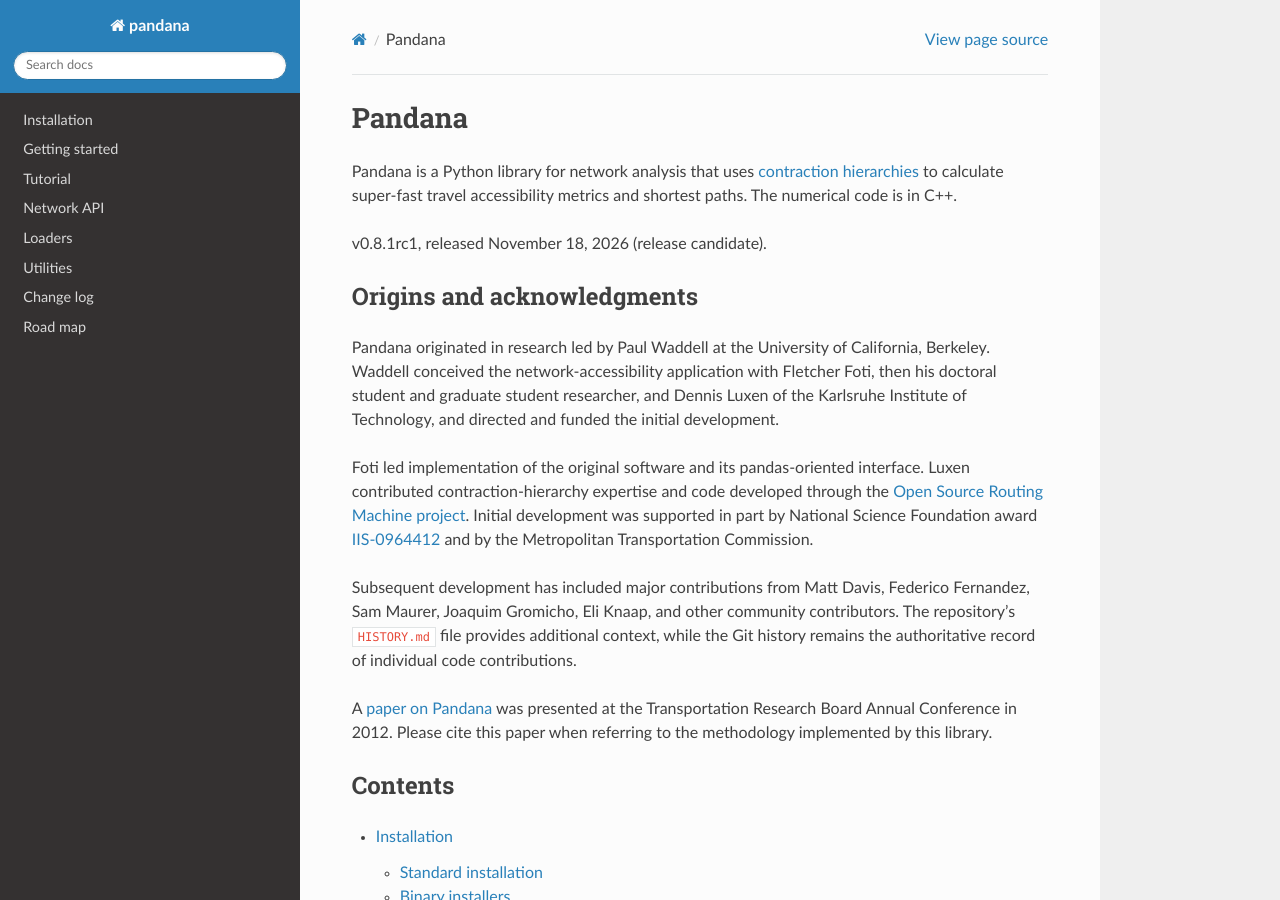
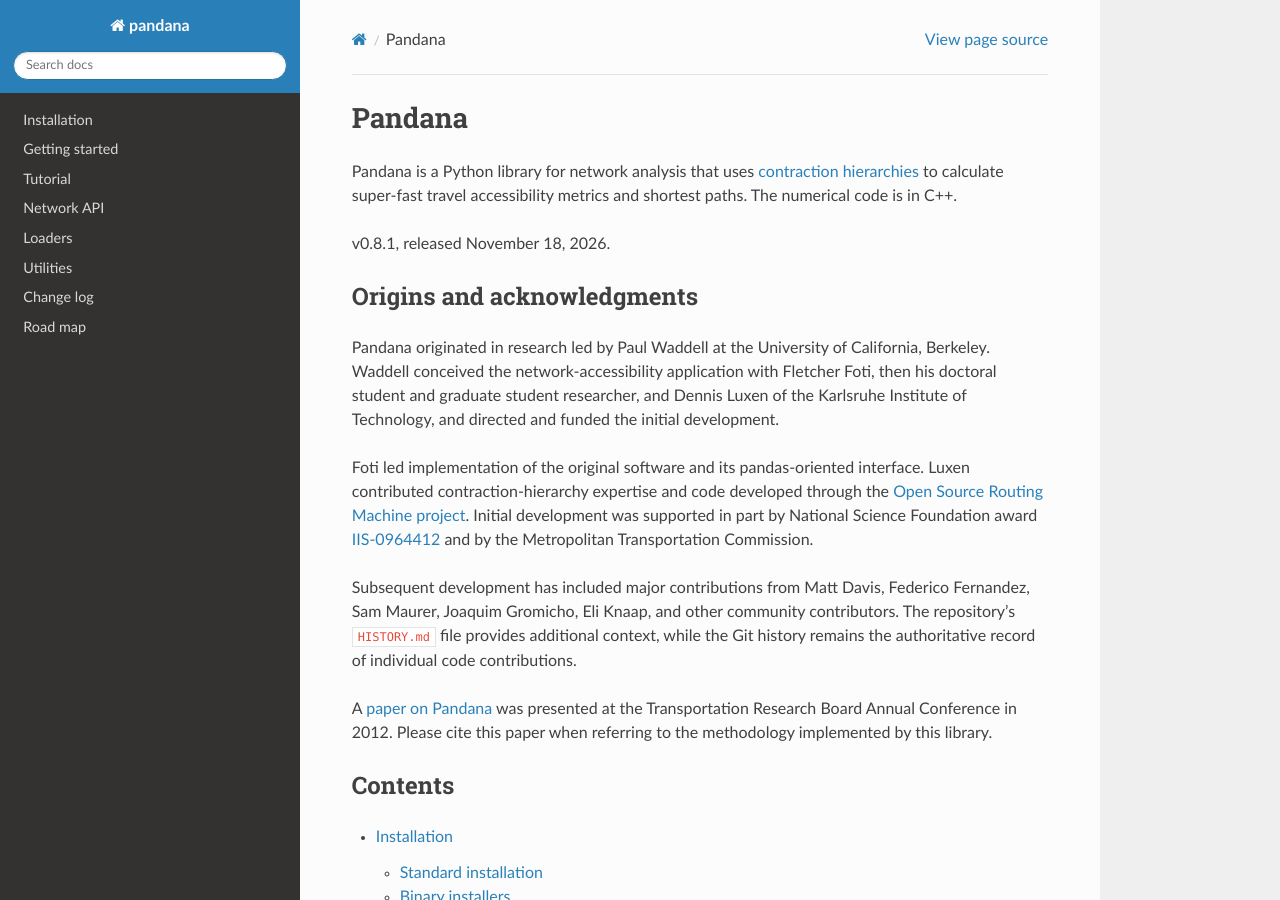
Before and after one commit to UDST/pandana, a Sphinx documentation site: the page built from docs/source/index.rst, in a window 1280 px wide and 900 px high. Built offline with Sphinx 7.4.7 and the Read the Docs theme 3.1.0, drawn with Linux system fonts in a browser that asks for light colours.

Commit message:
Version 0.8.1

```diff
--- a/docs/source/conf.py
+++ b/docs/source/conf.py
@@ -59,7 +59,7 @@ copyright = '2026, UrbanSim Inc.'
 # The short X.Y version.
 version = '0.8.1'
 # The full version, including alpha/beta/rc tags.
-release = '0.8.1rc1'
+release = '0.8.1'
 
 # The language for content autogenerated by Sphinx. Refer to documentation
 # for a list of supported languages.
--- a/docs/source/index.rst
+++ b/docs/source/index.rst
@@ -8,7 +8,7 @@ Pandana
 
 Pandana is a Python library for network analysis that uses `contraction hierarchies <https://en.wikipedia.org/wiki/Contraction_hierarchies>`_ to calculate super-fast travel accessibility metrics and shortest paths. The numerical code is in C++.
 
-v0.8.1rc1, released November 18, 2026 (release candidate).
+v0.8.1, released November 18, 2026.
 
 
 Origins and acknowledgments
--- a/pandana/__init__.py
+++ b/pandana/__init__.py
@@ -1,3 +1,3 @@
 from .network import Network
 
-version = __version__ = '0.8.1rc1'
+version = __version__ = '0.8.1'
--- a/setup.py
+++ b/setup.py
@@ -96,7 +96,7 @@ cyaccess = Extension(
 # Standard setup
 ###############################################
 
-version = "0.8.1rc1"
+version = "0.8.1"
 
 packages = find_packages(exclude=["*.tests", "*.tests.*", "tests.*", "tests"])
 
```
Also changed, not shown: CHANGELOG.md (+1 -1 lines).
